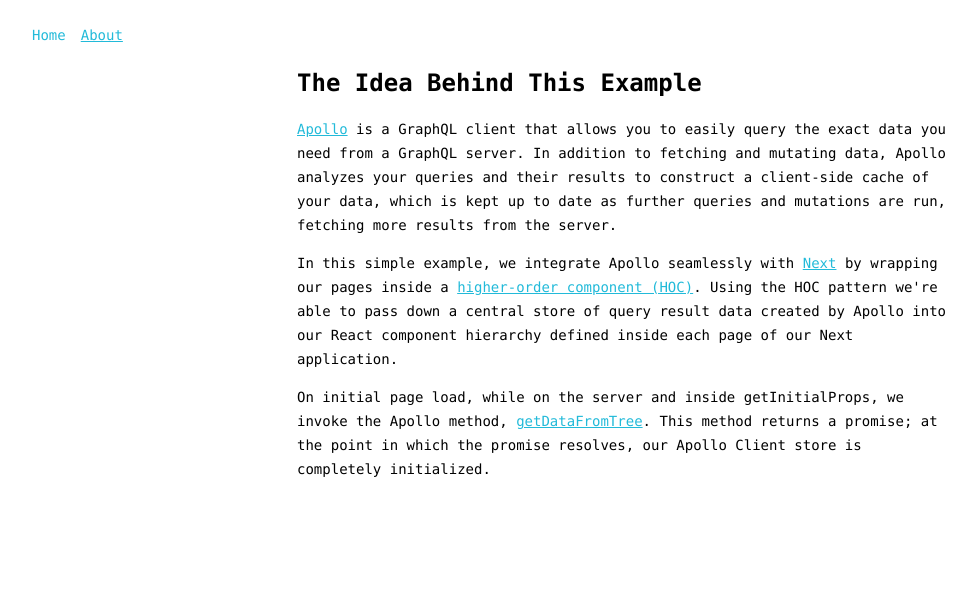
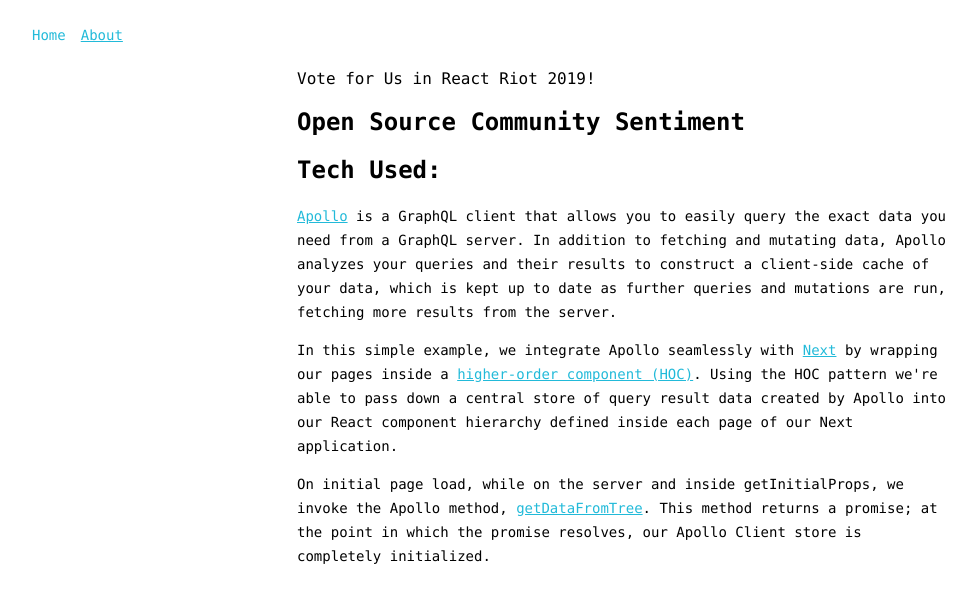
Before and after one commit to OrthoDex/OpenRepositoryScore, a Next.js app: page /about in a window 1280 px wide. Shown: the top 602 px of the page, without its empty margins (18-994 px from the left). Built offline with nearby package versions, Linux system fonts and the light colour scheme.

Commit message:
feat: add voting banner :tada:

```diff
--- a/lib/graphQueries.js
+++ b/lib/graphQueries.js
@@ -2,7 +2,7 @@ import gql from "graphql-tag";
 
 const repoQuery = gql`
   query repo($skip: Int!) {
-    repo(offset: $skip, limit: 5) {
+    repo(offset: $skip, limit: 5, order_by: { created_at: desc }) {
       id
       name
       url
--- a/pages/about.js
+++ b/pages/about.js
@@ -1,13 +1,25 @@
-import App from '../components/App'
-import Header from '../components/Header'
+import App from "../components/App";
+import Header from "../components/Header";
+import Head from "next/head";
 
 export default () => (
   <App>
     <Header />
+    <div>
+      <Head>
+        <script
+          src="https://www.reactriot.com/entries/154-randomstring/vote.js"
+          type="text/javascript"
+        ></script>
+      </Head>
+    </div>
+    <article>Vote for Us in React Riot 2019!</article>
+    <div id="vote-div"></div>
     <article>
-      <h1>The Idea Behind This Example</h1>
+      <h1>Open Source Community Sentiment</h1>
+      <h2>Tech Used: </h2>
       <p>
-        <a href='https://www.apollographql.com/client/'>Apollo</a> is a GraphQL
+        <a href="https://www.apollographql.com/client/">Apollo</a> is a GraphQL
         client that allows you to easily query the exact data you need from a
         GraphQL server. In addition to fetching and mutating data, Apollo
         analyzes your queries and their results to construct a client-side cache
@@ -15,10 +27,10 @@ export default () => (
         are run, fetching more results from the server.
       </p>
       <p>
-        In this simple example, we integrate Apollo seamlessly with{' '}
-        <a href='https://github.com/zeit/next.js'>Next</a> by wrapping our pages
-        inside a{' '}
-        <a href='https://facebook.github.io/react/docs/higher-order-components.html'>
+        In this simple example, we integrate Apollo seamlessly with{" "}
+        <a href="https://github.com/zeit/next.js">Next</a> by wrapping our pages
+        inside a{" "}
+        <a href="https://facebook.github.io/react/docs/higher-order-components.html">
           higher-order component (HOC)
         </a>
         . Using the HOC pattern we're able to pass down a central store of query
@@ -27,8 +39,8 @@ export default () => (
       </p>
       <p>
         On initial page load, while on the server and inside getInitialProps, we
-        invoke the Apollo method,{' '}
-        <a href='https://www.apollographql.com/docs/react/features/server-side-rendering.html#getDataFromTree'>
+        invoke the Apollo method,{" "}
+        <a href="https://www.apollographql.com/docs/react/features/server-side-rendering.html#getDataFromTree">
           getDataFromTree
         </a>
         . This method returns a promise; at the point in which the promise
@@ -36,4 +48,4 @@ export default () => (
       </p>
     </article>
   </App>
-)
+);
```
Also changed, not shown: pages/_app.js (+8 -8 lines).
